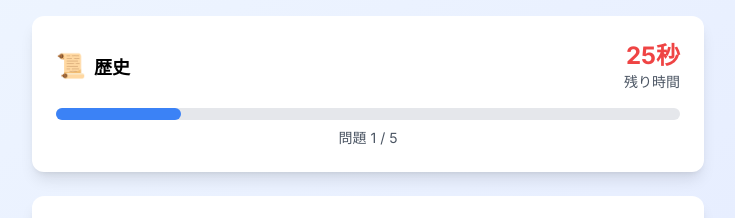
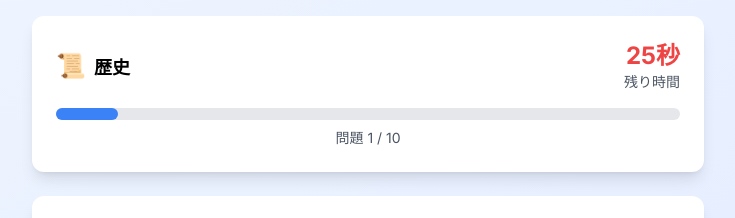
Before and after one commit to Aki-Maya/syakaq3, a Next.js app: page /quiz in a window 1280 px wide. Shown: the top 218 px of the page, without its empty margins (272-1007 px from the left). Built offline with nearby package versions, Linux system fonts and the light colour scheme.

Commit message:
Update page.tsx

```diff
--- a/src/app/quiz/page.tsx
+++ b/src/app/quiz/page.tsx
@@ -47,7 +47,7 @@ const QuizComponent = () => {
       questions = getRandomQuestionsMixed(10);
     }
 
-    const shuffled = [...questions].sort(() => 0.5 - Math.random()).slice(0, 5);
+    const shuffled = [...questions].sort(() => 0.5 - Math.random()).slice(0, 10);
 
     setQuizState(prev => ({
       ...prev,
```
